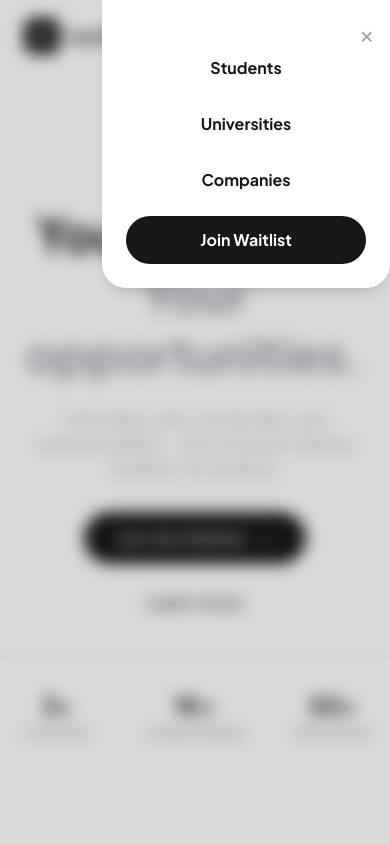
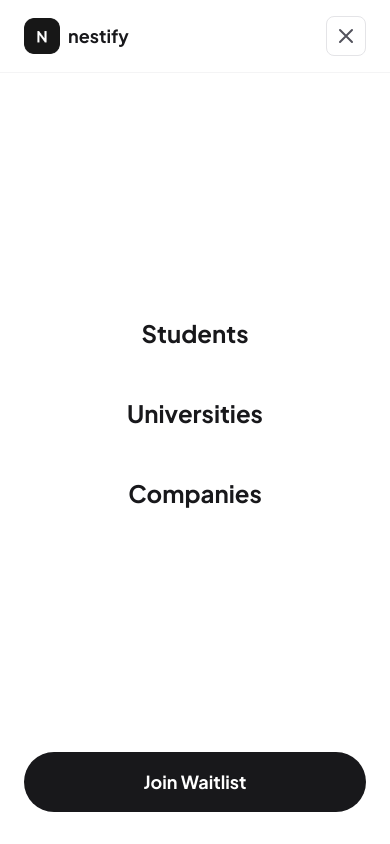
Before and after one commit to Forge-SE/nestify-pre-launch-website, a Next.js app: page / in a window 390 px wide. Both pictures are taken after a click on the button 346 px from the left and 36 px from the top of the page. Shown: the top 844 px of the page. Built offline with nearby package versions, Linux system fonts and the light colour scheme.

Commit message:
Update footer spacing, enhance mobile navbar design, and modify early access button to link

```diff
--- a/components/layout/Footer.tsx
+++ b/components/layout/Footer.tsx
@@ -22,7 +22,7 @@ export default function Footer() {
         </div>
       </div>
       {/* <hr className="my-6 border-zinc-100" /> */}
-      <div className="max-w-6xl mx-auto w-full flex flex-col md:flex-row justify-between items-center text-xs text-zinc-400 gap-2">
+      <div className="max-w-6xl mx-auto w-full flex flex-col md:flex-row justify-between items-center text-xs text-zinc-400 gap-2 mt-12">
         <span>© 2025 Nestify. All rights reserved.</span>
         <div className="flex gap-4">
           <Link href="#" className="hover:text-zinc-900 transition">Privacy</Link>
--- a/components/layout/Navbar.tsx
+++ b/components/layout/Navbar.tsx
@@ -42,21 +42,32 @@ export default function Navbar() {
       </nav>
       {/* Mobile nav drawer */}
       {mobileOpen && (
-        <div className="fixed inset-0 z-50 flex justify-end backdrop-blur bg-black/15">
-          <div className="w-72 bg-white shadow-lg flex flex-col items-center justify-start p-6 pt-4 animate-slideInRight relative h-fit max-h-screen mt-0 rounded-b-3xl rounded-t-none">
+        <div className="fixed inset-0 z-50 flex flex-col bg-white animate-slideInDown">
+          {/* Header with logo and close button */}
+          <div className="flex items-center justify-between py-4 px-6 border-b border-zinc-100">
+            <div className="flex items-center gap-2">
+              <Image src="/logo.png" alt="Nestify logo" width={36} height={36} className="rounded-lg" />
+              <span className="font-bold text-lg text-zinc-900">nestify</span>
+            </div>
             <button
-              className="absolute top-2 right-2 text-zinc-400 hover:text-zinc-900 text-2xl p-2 rounded-full focus:outline-none focus:ring-2 focus:ring-zinc-200"
+              className="flex items-center justify-center w-10 h-10 rounded-lg border border-zinc-200 text-zinc-600 hover:text-zinc-900 hover:bg-zinc-50 transition"
               aria-label="Close menu"
               onClick={() => setMobileOpen(false)}
             >
-              ×
+              <svg xmlns="http://www.w3.org/2000/svg" className="h-6 w-6" fill="none" viewBox="0 0 24 24" stroke="currentColor">
+                <path strokeLinecap="round" strokeLinejoin="round" strokeWidth={2} d="M6 18L18 6M6 6l12 12" />
+              </svg>
             </button>
-            <nav className="flex flex-col items-center w-full gap-4 mt-8 mb-4">
-              <Link href="#students" className="text-zinc-900 font-semibold text-base w-full text-center py-2 rounded hover:bg-zinc-100 transition" onClick={() => setMobileOpen(false)}>Students</Link>
-              <Link href="#universities" className="text-zinc-900 font-semibold text-base w-full text-center py-2 rounded hover:bg-zinc-100 transition" onClick={() => setMobileOpen(false)}>Universities</Link>
-              <Link href="#companies" className="text-zinc-900 font-semibold text-base w-full text-center py-2 rounded hover:bg-zinc-100 transition" onClick={() => setMobileOpen(false)}>Companies</Link>
-            </nav>
-            <Link href="#waitlist" className="w-full bg-zinc-900 text-white rounded-full px-6 py-3 font-semibold text-base text-center hover:bg-zinc-800 transition block" onClick={() => setMobileOpen(false)}>
+          </div>
+          {/* Navigation links */}
+          <nav className="flex flex-col items-center justify-center flex-1 gap-6 px-6">
+            <Link href="#students" className="text-zinc-900 font-semibold text-2xl py-3 hover:text-[#F97015] transition" onClick={() => setMobileOpen(false)}>Students</Link>
+            <Link href="#universities" className="text-zinc-900 font-semibold text-2xl py-3 hover:text-[#F97015] transition" onClick={() => setMobileOpen(false)}>Universities</Link>
+            <Link href="#companies" className="text-zinc-900 font-semibold text-2xl py-3 hover:text-[#F97015] transition" onClick={() => setMobileOpen(false)}>Companies</Link>
+          </nav>
+          {/* Bottom CTA */}
+          <div className="px-6 pb-8">
+            <Link href="#waitlist" className="w-full bg-zinc-900 text-white rounded-full px-6 py-4 font-semibold text-lg text-center hover:bg-zinc-800 transition block" onClick={() => setMobileOpen(false)}>
               Join Waitlist
             </Link>
           </div>
@@ -70,6 +81,13 @@ export default function Navbar() {
         .animate-slideInRight {
           animation: slideInRight 0.2s cubic-bezier(0.4,0,0.2,1);
         }
+        @keyframes slideInDown {
+          from { transform: translateY(-100%); opacity: 0; }
+          to { transform: translateY(0); opacity: 1; }
+        }
+        .animate-slideInDown {
+          animation: slideInDown 0.25s cubic-bezier(0.4,0,0.2,1);
+        }
       `}</style>
     </>
   );
--- a/components/sections/home/EarlyAccessSection.tsx
+++ b/components/sections/home/EarlyAccessSection.tsx
@@ -1,4 +1,6 @@
 "use client";
+
+import Link from "next/link";
 
 export default function EarlyAccessSection() {
   return (
@@ -23,9 +25,12 @@ export default function EarlyAccessSection() {
         <p className="text-lg text-zinc-500 text-center mb-8 max-w-md mx-auto">
           Nestify is preparing for launch. Early partners get first access to shape the future of student opportunities.
         </p>
-        <button className="bg-zinc-900 text-white font-semibold rounded-full px-6 py-3 text-base flex items-center gap-2 shadow hover:bg-zinc-800 transition mb-12">
+        <Link href="">
+         <button className="bg-zinc-900 text-white font-normal rounded-full px-6 py-3 text-base flex items-center gap-2 shadow hover:bg-zinc-800 transition mb-12">
           Join the Waitlist <span className="ml-2">→</span>
         </button>
+        </Link>
+
         <hr className="w-full border-zinc-200 mb-6" />
         <div className="text-xs text-zinc-400 text-center mb-6">Trusted by students from</div>
         <div className="flex justify-center gap-8 text-zinc-400 text-sm font-medium">
--- a/components/sections/home/ForStudentsSection.tsx
+++ b/components/sections/home/ForStudentsSection.tsx
@@ -34,7 +34,7 @@ const cards = [
   },
   {
     id: 2,
-    companyName: "University of Ghana",
+    companyName: "University of Ghana SRC",
     industry: "Education",
     logoUrl: "/ug.png",
     roleTitle: "Merit Awards Open",
--- a/components/sections/home/ProblemSection.tsx
+++ b/components/sections/home/ProblemSection.tsx
@@ -40,7 +40,7 @@ export default function ProblemSection() {
               <button
                 key={i}
                 className={`flex items-start w-full py-5 px-0 gap-6 text-left transition group focus:outline-none ${isActive ? "bg-white opacity-100" : "bg-transparent opacity-70"}`}
-                onClick={() => setActive(i)}
+                onMouseEnter={() => setActive(i)}
               >
                 <span
                   className={`text-base font-semibold mr-2 select-none transition-colors min-w-8 tabular-nums ${isActive ? "text-[#F97015]" : "text-[#737373]"}`}
```
